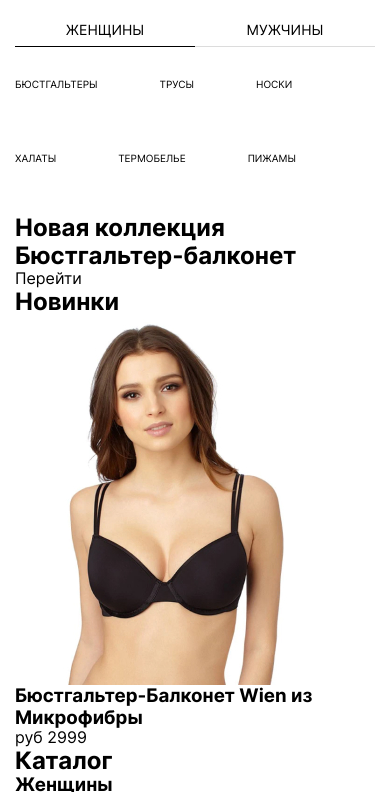
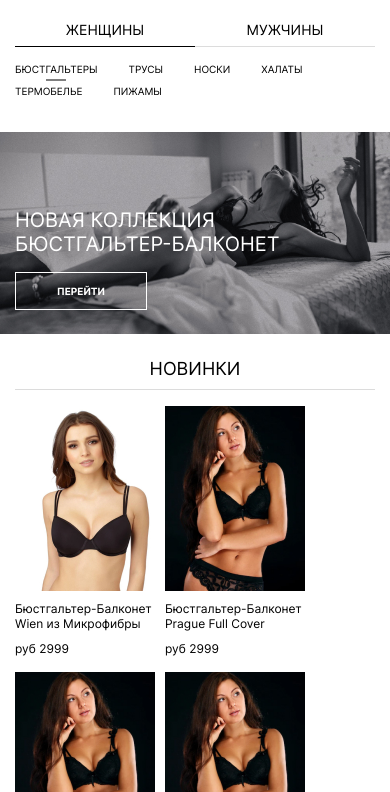
Before and after one commit to Webdevmaksim/methed__inspired, a website built with webpack: page src/index.html in a window 390 px wide. Shown: the part 52-844 px from the top of the page. Built offline with nearby package versions, Linux system fonts and the light colour scheme.

Commit message:
lesson complete

```diff
--- a/src/index.html
+++ b/src/index.html
@@ -77,7 +77,7 @@
 				<div class="category__wrapper">
 					<ul class="navigation__category category">
 						<li class="category__item">
-							<a href="#" class="category__link">Бюстгальтеры
+							<a href="#" class="category__link category__link--active">Бюстгальтеры
 								</a>
 						</li>
 						<li class="category__item">
@@ -133,6 +133,123 @@
 							<a href="#" class="product__link">
 								<img src="img/product01.jpg" alt="Бюстгальтер-Балконет Wien из Микрофибры" class="product__image">
 								<h3 class="product__title">Бюстгальтер-Балконет Wien из Микрофибры</h3>
+							</a>
+							<div class="product__row">
+								<p class="product__price">руб 2999</p>
+								<button class="product__btn-favorite" aria-label="Добавить в избранное"></button>
+							</div>
+							<ul class="product__color-list">
+								<li class="product__color-item">
+									<div class="color color--red color--check">
+
+									</div>
+								</li>
+								<li class="product__color-item">
+									<div class="color color--white">
+
+									</div>
+								</li>
+								<li class="product__color-item">
+									<div class="color color--black">
+
+									</div>
+								</li>
+							</ul>
+						</article>
+					</li>
+
+					<li class="goods__item">
+						<article class="product">
+							<a href="#" class="product__link">
+								<img src="img/product02.jpg" alt="Бюстгальтер-Балконет Prague Full Cover" class="product__image">
+								<h3 class="product__title">Бюстгальтер-Балконет Prague Full Cover</h3>
+							</a>
+							<div class="product__row">
+								<p class="product__price">руб 2999</p>
+								<button class="product__btn-favorite" aria-label="Добавить в избранное"></button>
+							</div>
+							<ul class="product__color-list">
+								<li class="product__color-item">
+									<div class="color color--red color--check">
+
+									</div>
+								</li>
+								<li class="product__color-item">
+									<div class="color color--white">
+
+									</div>
+								</li>
+								<li class="product__color-item">
+									<div class="color color--black">
+
+									</div>
+								</li>
+							</ul>
+						</article>
+					</li>
+					<li class="goods__item">
+						<article class="product">
+							<a href="#" class="product__link">
+								<img src="img/product02.jpg" alt="Бюстгальтер-Балконет Prague Full Cover" class="product__image">
+								<h3 class="product__title">Бюстгальтер-Балконет Prague Full Cover</h3>
+							</a>
+							<div class="product__row">
+								<p class="product__price">руб 2999</p>
+								<button class="product__btn-favorite" aria-label="Добавить в избранное"></button>
+							</div>
+							<ul class="product__color-list">
+								<li class="product__color-item">
+									<div class="color color--red color--check">
+
+									</div>
+								</li>
+								<li class="product__color-item">
+									<div class="color color--white">
+
+									</div>
+								</li>
+								<li class="product__color-item">
+									<div class="color color--black">
+
+									</div>
+								</li>
+							</ul>
+						</article>
+					</li>
+					<li class="goods__item">
+						<article class="product">
+							<a href="#" class="product__link">
+								<img src="img/product02.jpg" alt="Бюстгальтер-Балконет Prague Full Cover" class="product__image">
+								<h3 class="product__title">Бюстгальтер-Балконет Prague Full Cover</h3>
+							</a>
+							<div class="product__row">
+								<p class="product__price">руб 2999</p>
+								<button class="product__btn-favorite" aria-label="Добавить в избранное"></button>
+							</div>
+							<ul class="product__color-list">
+								<li class="product__color-item">
+									<div class="color color--red color--check">
+
+									</div>
+								</li>
+								<li class="product__color-item">
+									<div class="color color--white">
+
+									</div>
+								</li>
+								<li class="product__color-item">
+									<div class="color color--black">
+
+									</div>
+								</li>
+							</ul>
+						</article>
+					</li>
+					<li class="goods__item">
+						<article class="product">
+							<a href="#" class="product__link">
+								<img src="img/product02.jpg" alt="Бюстгальтер-Балконет Prague Full Cover" class="product__image">
+								<h3 class="product__title">Бюстгальтер-Балконет Prague Full Cover</h3>
 							</a>
 							<div class="product__row">
 								<p class="product__price">руб 2999</p>
--- a/src/index.scss
+++ b/src/index.scss
@@ -7,3 +7,6 @@
 @import 'style/navigation';
 @import 'style/gender';
 @import 'style/category';
+@import 'style/hero';
+@import 'style/goods';
+@import 'style/product';
--- a/src/style/_category.scss
+++ b/src/style/_category.scss
@@ -1,42 +1,75 @@
 .category{
     display: flex;
     flex-wrap: wrap;
+
     &__wrapper{
-        margin: 0 -31px;
         @include desktop{
             max-width: 692px;
             margin: 0 auto;
         }
     }
+    padding: 16px 0;
+
+    margin: 0 -15.5px -10px;
+
+    @include tablet{
+        margin: 0 -24px 10px;
+    }
     @include desktop{
-        margin: 0 -51px;
+        margin: 0 -25.5px;
     }
+
     &__item{
         font-size: 10px;
         line-height: 12px;
         text-transform: uppercase;
-        margin: 31px;
+
+        margin: 0 15.5px 10px;
+        @include tablet{
+            font-size: 12px;
+            line-height: 15px;
+            margin: 0 24px 10px;
+        }
         @include laptop{
             font-size: 14px;
             line-height: 17px;
         }
-        @include tablet{
-            font-size: 12px;
-            line-height: 15px;
-            margin: 48px;
-        }
+
         @include desktop{
-            padding: 24px 0 12px;
-            margin: 0 51px;
+            padding: 8px 0 12px;
+            margin: 0 25.5px;
         }
     }
+    &__link{
+        transition: color 0.3s ease-in-out;
+        position: relative;
+        @include desktop{
+            &:hover{
+                color:$grey;
+            }
+        }
+        &::before{
+            content: '';
+            position: absolute;
+            transform: translate(-50%, -50%);
+            left: 50%;
+            bottom: -6px;
+            width: 20px;
+            height: 1px;
+            background-color: $main-color;
+            pointer-events: none;
+            opacity: 0;
+            @include desktop{
+                bottom: -12px;
+                width: 26px;
+                height: 2px;
+            }
+        }
+        &--active{
+            &::before{
+                opacity: 1;
+            }
+        }
+    }
+
 }
-// .category{
-//     display: flex;
-//     justify-content: space-between;
-//     margin: 0 auto;
-//     @include desktop{
-//         padding: 24px 0 12px;
-//         max-width: 692px;
-//     }
-// }
--- /dev/null
+++ b/src/style/_goods.scss
@@ -0,0 +1,47 @@
+.goods{
+	&__title{
+        font-weight: 400;
+        font-size: 18px;
+        line-height: 22px;
+        text-align: center;
+        text-transform: uppercase;
+        color: $main-color;
+        border-bottom: 1px solid $light-grey;
+        padding-bottom: 9px;
+        @include tablet{
+            font-size: 24px;
+            line-height: 29px;
+            padding-bottom: 16px;
+        }
+        @include laptop{
+            font-size: 32px;
+            line-height: 39px;
+            padding-bottom: 25px;
+        }
+    }
+
+	&__list{
+        display: grid;
+        gap: 16px 10px;
+        padding-top: 16px;
+        grid-template-columns: repeat(auto-fill, 140px);
+        @include tablet{
+            gap: 24px 20px;
+            padding-top: 24px;
+        }
+        @include laptop{
+            grid-template-columns: repeat(auto-fill, 280px);
+            gap: 40px 20px;
+            padding-top: 40px;
+            justify-content: space-evenly;
+        }
+        @include desktop{
+            gap: 40px 20px;
+            padding-top: 40px;
+        }
+    }
+
+	&__item{
+
+    }
+}
--- /dev/null
+++ b/src/style/_hero.scss
@@ -0,0 +1,71 @@
+.hero{
+    padding: 76px 0 24px;
+    margin-bottom: 24px;
+    color: $second-color;
+    background-color: $dark-grey;
+    background-position: center;
+    background-size: cover;
+    background-repeat: no-repeat;
+    @include tablet{
+        padding: 156px 0 50px;
+        margin-bottom: 64px;
+    }
+    @include laptop{
+        padding: 176px 0 86px;
+        margin-bottom: 80px;
+    }
+    &__woman{
+        background-image: url('../img/hero__woman-bg--mobile.jpg');
+        @include tablet{
+            background-image: url('../img/hero__woman-bg--tablet.jpg');
+        }
+        @include laptop{
+            background-image: url('../img/hero__woman-bg--laptop.jpg');
+        }
+        @include desktop{
+            background-image: url('../img/hero__woman-bg.jpg');
+        }
+    }
+    &__man{
+        background-image: url('../img/hero__man-bg.jpg');
+    }
+    // .hero__woman
+    &__title{
+        font-weight: 400;
+        font-size: 20px;
+        line-height: 120%;
+        text-transform: uppercase;
+        margin-bottom: 16px;
+        max-width: 290px;
+        @include tablet{
+            font-size: 30px;
+            margin-bottom: 24px;
+            max-width: 402px;
+        }
+        @include laptop{
+            font-size: 44px;
+            margin-bottom: 40px;
+            max-width: 590px;
+        }
+    }
+	// .hero__title
+    &__link{
+        display: inline-block;
+        font-weight: 700;
+        font-size: 10px;
+        line-height: 12px;
+        text-transform: uppercase;
+        color: $second-color;
+        border: 1px solid $second-color;
+        padding: 12px 41px;
+        transition: all 0.3s ease-in-out;
+        @include laptop{
+            font-size: 14px;
+            line-height: 17px;
+            &:hover{
+                background: #404040
+            }
+        }
+    }
+	// .hero__link
+}
--- a/src/style/_navigation.scss
+++ b/src/style/_navigation.scss
@@ -1,12 +1,12 @@
 .navigation{
     margin-bottom: 19px;
     @include tablet{
+        margin-bottom: 24px;
+    }
+    @include laptop{
+        margin-bottom: 28px;
+    }
+    @include desktop{
         margin-bottom: 31px;
     }
-    @include laptop{
-        margin-bottom: 38px;
-    }
-    @include desktop{
-        margin-bottom: 50px;
-    }
 }
--- /dev/null
+++ b/src/style/_product.scss
@@ -0,0 +1,66 @@
+.product{
+    &__link{
+        margin-bottom: 10px;
+        @include laptop{
+            margin-bottom: 16px;
+        }
+    }
+    &__image{
+        margin-bottom: 10px;
+        @include laptop{
+            margin-bottom: 16px;
+        }
+    }
+    &__title{
+        font-weight: 400;
+        font-size: 12px;
+        line-height: 15px;
+        color: $main-color;
+        margin-bottom: 10px;
+        @include laptop{
+            font-size: 14px;
+            line-height: 17px;
+            margin-bottom: 16px;
+        }
+    }
+    &__row{
+
+    }
+    &__price{
+        font-weight: 400;
+        font-size: 12px;
+        line-height: 15px;
+        color: $main-color;
+        @include laptop{
+            font-size: 14px;
+            line-height: 17px
+        }
+    }
+    &__btn-favorite{
+
+    }
+    &__color-list{
+
+    }
+    &__color-item{
+        .color--black{
+
+        }
+        .color{
+
+        }
+
+        .color--red{
+
+        }
+
+        .color--check{
+
+        }
+
+        .color--white{
+
+        }
+
+    }
+}
--- a/src/style/_var.scss
+++ b/src/style/_var.scss
@@ -41,3 +41,14 @@ $mobile: 540px;
         @content;
     }
 }
+
+/* MAIN */
+main{
+    margin-bottom: 60px;
+    @include tablet{
+        margin-bottom: 80px;
+    }
+    @include laptop{
+        margin-bottom: 120px;
+    }
+}
```
Also changed, not shown: src/img/hero__man-bg.jpg (added), src/img/hero__woman-bg--laptop.jpg (added), src/img/hero__woman-bg--mobile.jpg (added), src/img/hero__woman-bg--tablet.jpg (added), src/img/product02.jpg (added), 1 other file.
